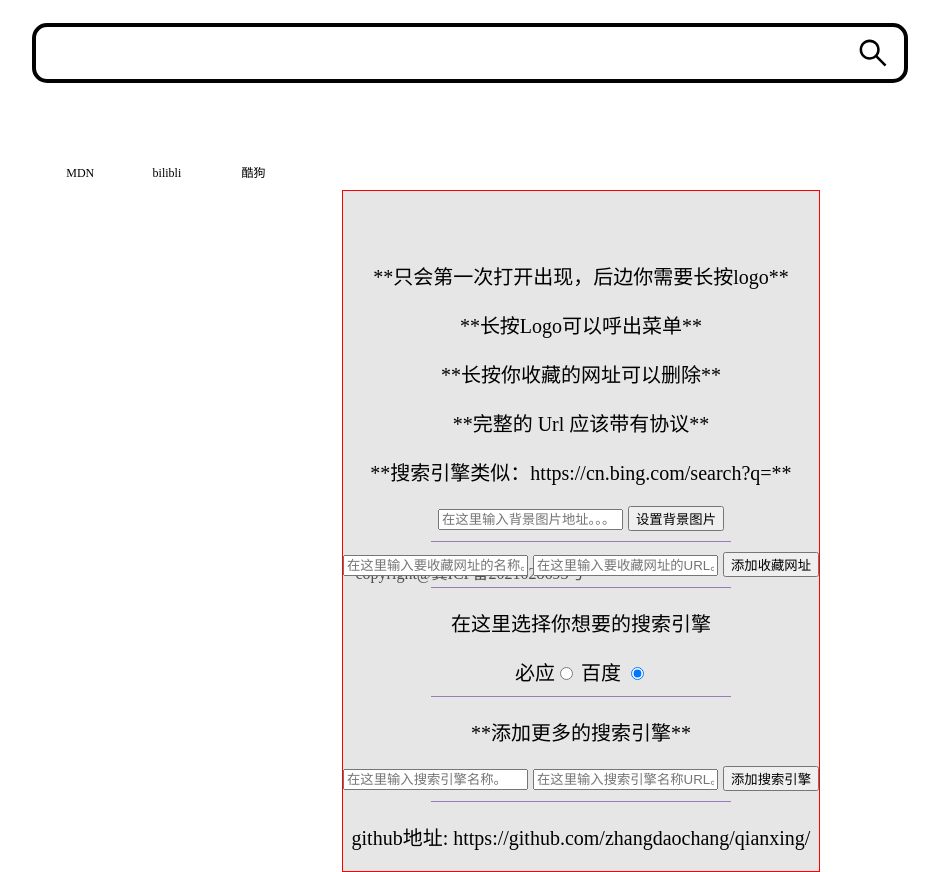
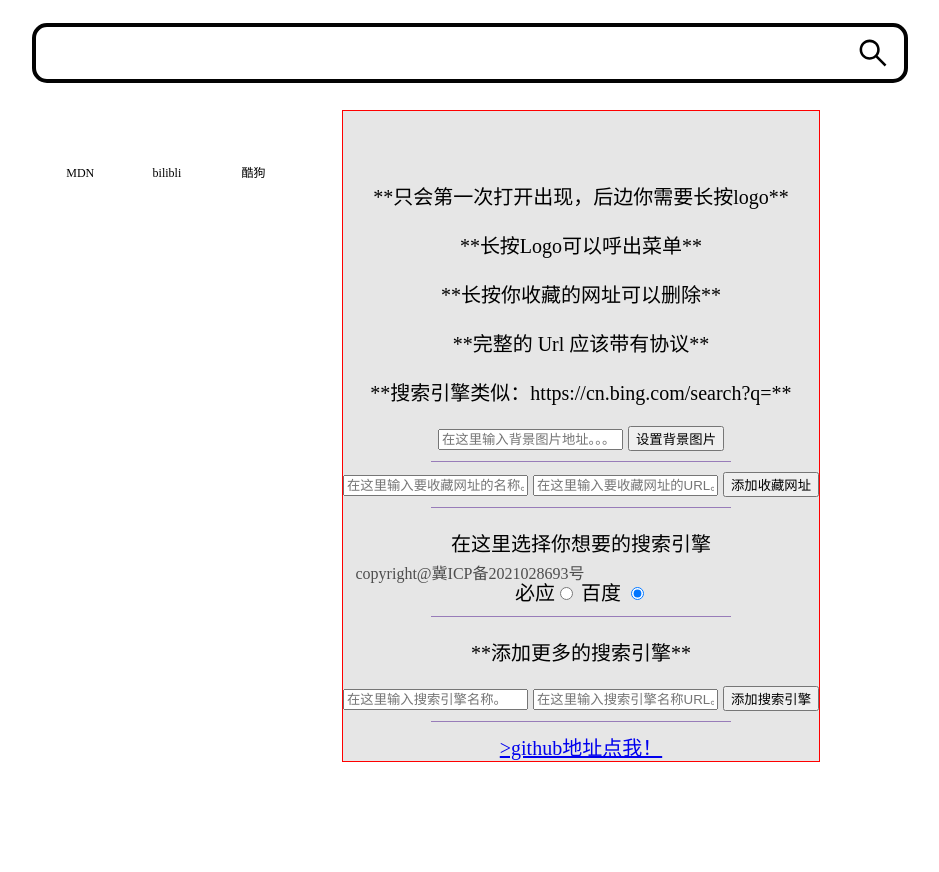
Before and after one commit to zhangdaochang/qianxing, a plain HTML site: page app/index.html in a window 1280 px wide. Shown: the part 210-1082 px from the top of the page, without its empty margins (170-1109 px from the left). After the commit the page ends 972 px from the top, so only its background shows below. Drawn offline with Linux system fonts and the light colour scheme.

Commit message:
update index.html style.css

```diff
--- a/app/index.html
+++ b/app/index.html
@@ -41,7 +41,7 @@
             <button id="addSerach">添加搜索引擎</button>
             <HR align=center width=300 color=#987cb9 SIZE=1>
             <div>
-                <p>github地址: https://github.com/zhangdaochang/qianxing/</p>
+                <a href="https://github.com/zhangdaochang/qianxing/">>github地址点我！</a>
             </div>
 
         </div>
--- a/app/src/css/style.css
+++ b/app/src/css/style.css
@@ -21,7 +21,7 @@ input{
         padding-top: 50px;
         position: absolute;
         left: 40%;
-        top: 50%;
+        top: 40%;
         border: 1px solid red;
         margin: 0 auto;
         text-align: center;
```
